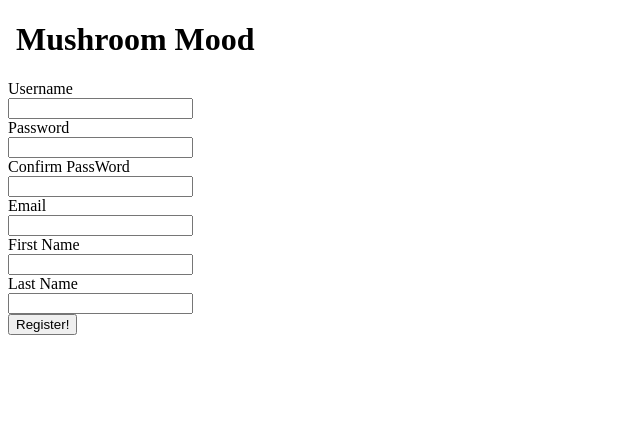
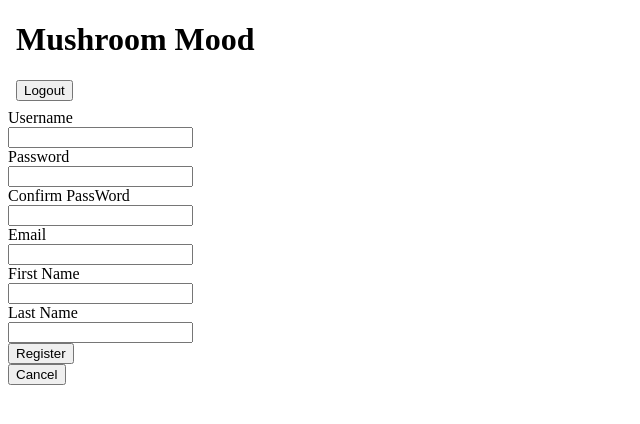
Before and after one commit to mekinleysaintvictor/CapstoneFrontend, a React (Create React App) app: page /register in a window 1280 px wide. Shown: the top 424 px of the page, without its empty margins (0-640 px from the left). Built offline with nearby package versions, Linux system fonts and the light colour scheme.

Commit message:
Added Logout function and useEffect hook for setting user to authenticated.

```diff
--- a/src/App.jsx
+++ b/src/App.jsx
@@ -3,19 +3,38 @@ import { useState, useEffect } from 'react';
 import TitleBar from './components/TitleBar/TitleBar';
 import RegisterForm from './components/Register/Register';
 import Login from './components/Login/Login';
-import { Route, Switch } from 'react-router';
+import HomePage from './components/HomePage/HomePage';
+import { Redirect } from 'react-router-dom';
+import { Route, Switch, useHistory } from 'react-router';
 
 function App() {
 
+  const[isAuthenticated, setIsAuthenticated] = useState(null);
 
+  useEffect(() => {
+    const jwt = localStorage.getItem("token");
+    try{
+      setIsAuthenticated(jwt);
+    }catch{
+
+    }
+  },
+  [])
+
+  console.log(isAuthenticated);
 
   return (
     <div className="App">
       <div>
         <TitleBar/>
         <Switch>
-          <Route path="/register" component={RegisterForm} />
+          {/* <Route path="/"
+            if()
+          /> */}
+
+          <Route path="/register" component={RegisterForm}/>
           <Route path="/login" component={Login}/>
+          <Route path="/" component={HomePage}/>
         </Switch>
       </div>
     </div>
--- /dev/null
+++ b/src/components/HomePage/HomePage.jsx
@@ -0,0 +1,17 @@
+import React from "react";
+
+function HomePage () {
+
+
+    return(
+        <div className="title-bar">
+            <body>
+                <div>
+                    <h1> HOME PAGE </h1>
+                </div>
+            </body>
+        </div>
+    )
+}
+
+export default HomePage;
--- a/src/components/Login/Login.jsx
+++ b/src/components/Login/Login.jsx
@@ -1,9 +1,11 @@
 import React from "react";
 import axios from 'axios';
 import useForm from "../CustomForm/CustomForm";
+import { useHistory } from "react-router";
 
 const LoginForm = () => {
     const { formValues, handleChange, handleSubmit } = useForm(loginUser);
+    const history = useHistory();
 
     async function loginUser(){
         try{
@@ -15,6 +17,10 @@ const LoginForm = () => {
         catch{
             console.log("Unsuccess");
         }
+    }
+
+    const handleRoute = () => {
+        history.push("/register");
     }
 
     return (
@@ -39,6 +45,9 @@ const LoginForm = () => {
                 <div>
                     <button type="submit" className="btn">Login</button>
                 </div>
+                <div>
+                    <button className="btn" onClick={handleRoute}>Register</button>
+                </div>
             </form>
         </div>
     )
--- /dev/null
+++ b/src/components/Logout/Logout.jsx
@@ -0,0 +1,16 @@
+import React from "react";
+
+const Logout = () => {
+
+    async function logoutUser(){
+        localStorage.removeItem("token");
+    }
+
+    return (
+        <div>
+
+        </div>
+    )
+}
+
+export default Logout;
--- a/src/components/Register/Register.jsx
+++ b/src/components/Register/Register.jsx
@@ -2,9 +2,11 @@ import React from "react";
 import useForm from "../CustomForm/CustomForm";
 import axios from "axios";
 import { useEffect, useState } from "react";
+import { useHistory } from "react-router";
 
 const RegisterForm = () => {
     const { formValues, handleChange, handleSubmit } = useForm(register);
+    const history = useHistory();
 
     function register(){
         alert(`Thanks for registering ${formValues.username}!`);
@@ -19,6 +21,10 @@ const RegisterForm = () => {
         catch{
             console.log("Unsuccess");
         }
+    }
+
+    const handleRoute = () => {
+        history.push("/login");
     }
 
     return (
@@ -74,8 +80,11 @@ const RegisterForm = () => {
                 </div>
                 <div>
                     <div>
-                        <button type="submit" className="btn">Register!</button>
+                        <button type="submit" className="btn">Register</button>
                     </div>
+                </div>
+                <div>
+                    <button className="btn" onClick={handleRoute}>Cancel</button>
                 </div>
             </form>
         </div>
--- a/src/components/TitleBar/TitleBar.jsx
+++ b/src/components/TitleBar/TitleBar.jsx
@@ -1,13 +1,18 @@
 import React from "react";
+import Logout from "../Logout/Logout";
 
 function TitleBar () {
 
+    async function logoutUser(){
+        localStorage.removeItem("token");
+    }
 
     return(
         <div className="title-bar">
             <body>
                 <div>
                     <h1> Mushroom Mood </h1>
+                    <button onClick={logoutUser}>Logout</button>
                 </div>
             </body>
         </div>
```
Also changed, not shown: src/components/PrivateRoute/PrivateRoute.jsx (added, +41 -0 lines).
